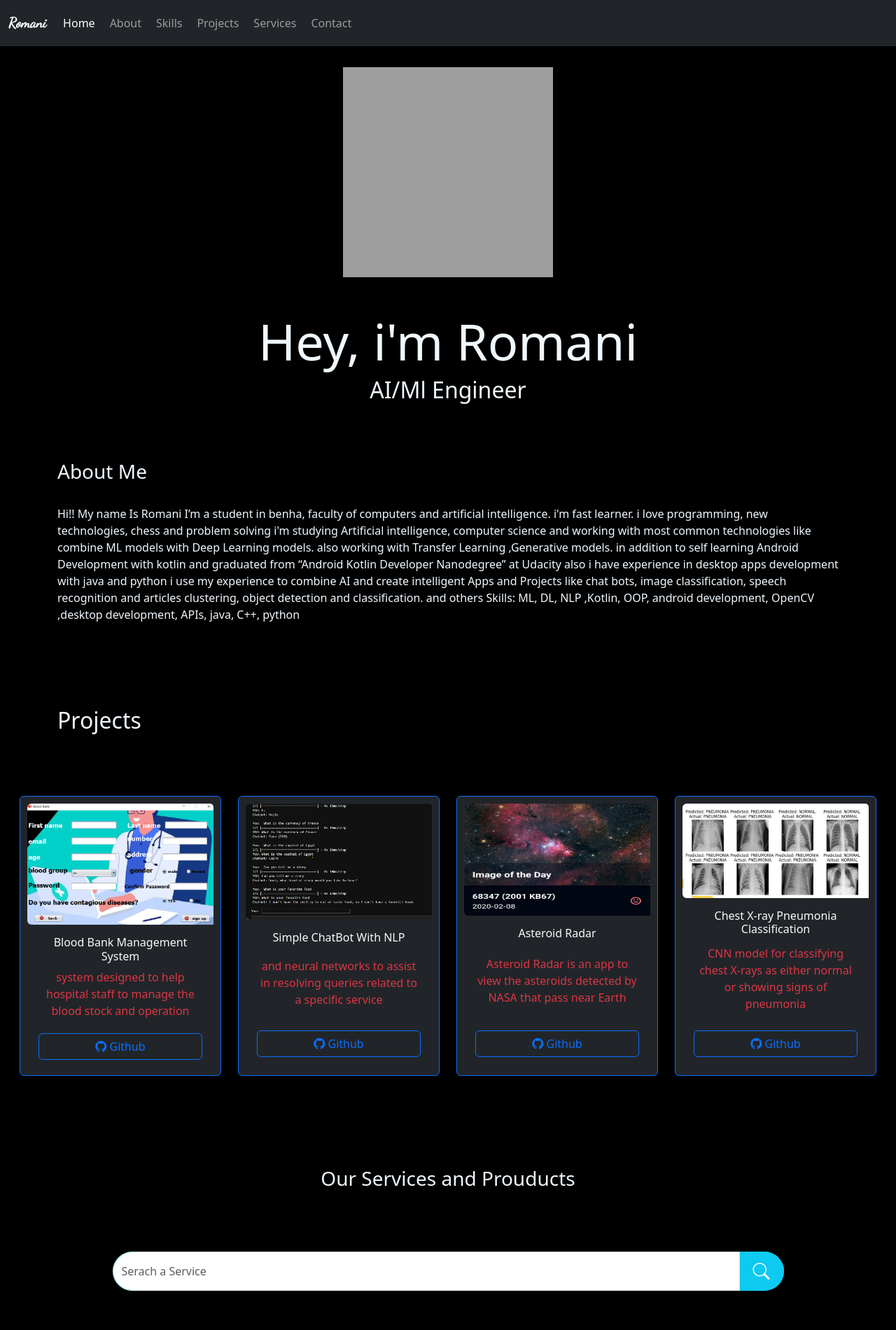
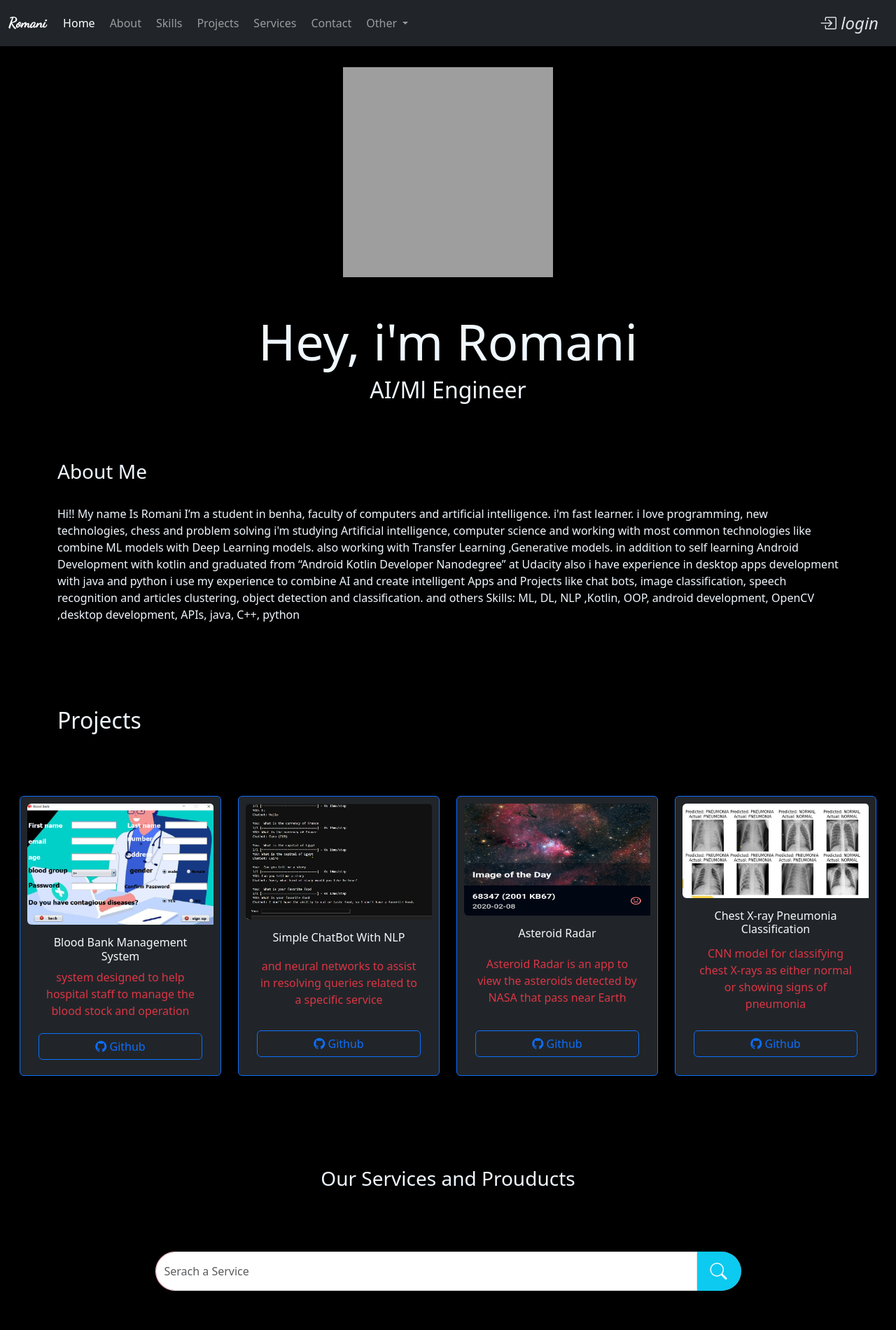
Before and after one commit to romanyn36/portfolio.github.io, a plain HTML site: page index.html in a window 1280 px wide. Shown: the top 1900 px of the page at 70% size. Drawn offline with nearby package versions, Linux system fonts and the light colour scheme; grey boxes are pictures that could not be loaded.

Commit message:
search bar updated in services section

```diff
--- a/index.html
+++ b/index.html
@@ -67,7 +67,7 @@
                         <li class="nav-item">
                             <a class="nav-link" href="#contact">Contact</a>
                         </li>
-                        <!-- <li class="nav-item dropdown">
+                        <li class="nav-item dropdown">
                             <a class="nav-link dropdown-toggle" href="#" role="button" data-bs-toggle="dropdown"
                                 aria-expanded="false">
                                 Other
@@ -80,7 +80,7 @@
                                 </li>
                                 <li><a class="dropdown-item" href="#">Something else here</a></li>
                             </ul>
-                        </li> -->
+                        </li>
                         <!-- <li class="nav-item">
                             <a class="nav-link disabled" aria-disabled="true">Disabled</a>
                         </li> -->
@@ -90,8 +90,8 @@
                         <button class="btn btn-outline-success" type="submit">Search</button>
                     </form> -->
 
-                    <!-- <button class="btn "><i class="bi bi-box-arrow-in-right" style="font-size: 1.5rem;">
-                            login</i></button> -->
+                    <button class="btn "><i class="bi bi-box-arrow-in-right" style="font-size: 1.5rem;">
+                            login</i></button>
 
                 </div>
             </div>
@@ -215,12 +215,14 @@
     <section id="services" class="container d-flex flex-column justify-content-center align-items-center ">
         <br><br><br>
         <h3>Our Services and Prouducts</h3><br><br><br>
-        <form class="m-2">
-            <div class="input-group bg-info rounded-pill">
-                <input type="search " class="form-control " style=" border-top-left-radius: 40px;
-                border-bottom-left-radius: 40px; width: 70vw;" placeholder="Serach a Service">
-                <button type="submit " class="text-light bg-info input-group-text text-center rounded-pill border-0"><i
-                        class="bi bi-search ps-2 pe-2 pt-1 pb-1" style="font-size: 1.5rem;"></i></button>
+        <form class="m-2  w-100 d-flex justify-content-center" >
+            <div class="input-group bg-danger rounded-pill" style="width: 75%;">
+                <input type="search " class="form-control " style=" border-top-left-radius: 40px ;
+                border-bottom-left-radius: 40px;" placeholder="Serach a Service">
+                <button type="submit " class=" text-light bg-info input-group-text text-center border-0 rounded-" style=" border-top-right-radius: 40px ;
+                border-bottom-right-radius: 40px;"><i
+                        class="bi bi-search ps-2 pe-2 pt-1 pb-1" style="font-size: 1.5rem;
+                        "></i></button>
             </div>
         </form>
         <div class="card-group mt-5 text-center ">
@@ -499,8 +501,8 @@
                             class="bi bi-linkedin linksheader"> Linkedin</i></a>
                     <br>
                     <a href="https://github.com/romanyn36" target="_blank"
-                        class="btn rounded-pill btn-outline-info linksheader" role="button"><i
-                            class="bi bi-github linksheader"> @romanyn36</i></a>
+                        class="btn rounded-pill btn-outline-info linksheader text-light" role="button"><i
+                            class="bi bi-github linksheader "> @romanyn36</i></a>
 
 
                 </div>
@@ -510,7 +512,7 @@
             <div class="row mt-4 ">
                 <div class="col  p-3 m-2">
                     <h5 class=" m-1" style=" font-weight: bolder; color: rgb(127, 126, 126);">
-                        All Rights (C) Reserved for <span
+                        All Rights &copy; Reserved for <span
                             style="font-weight: bolder;color: rgb(200, 189, 189);">Romani</span></h5>
                 </div>
             </div>
```
